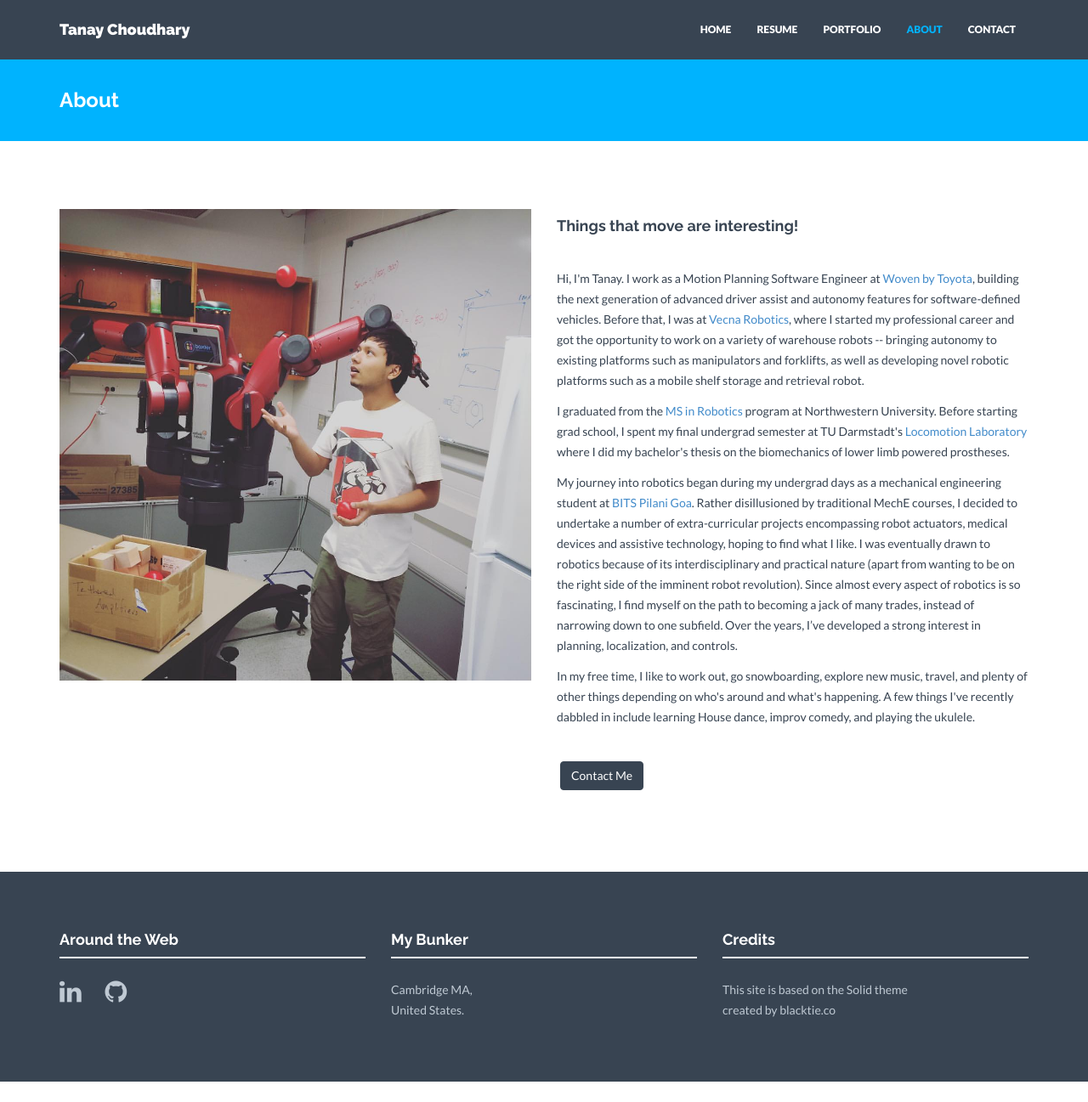
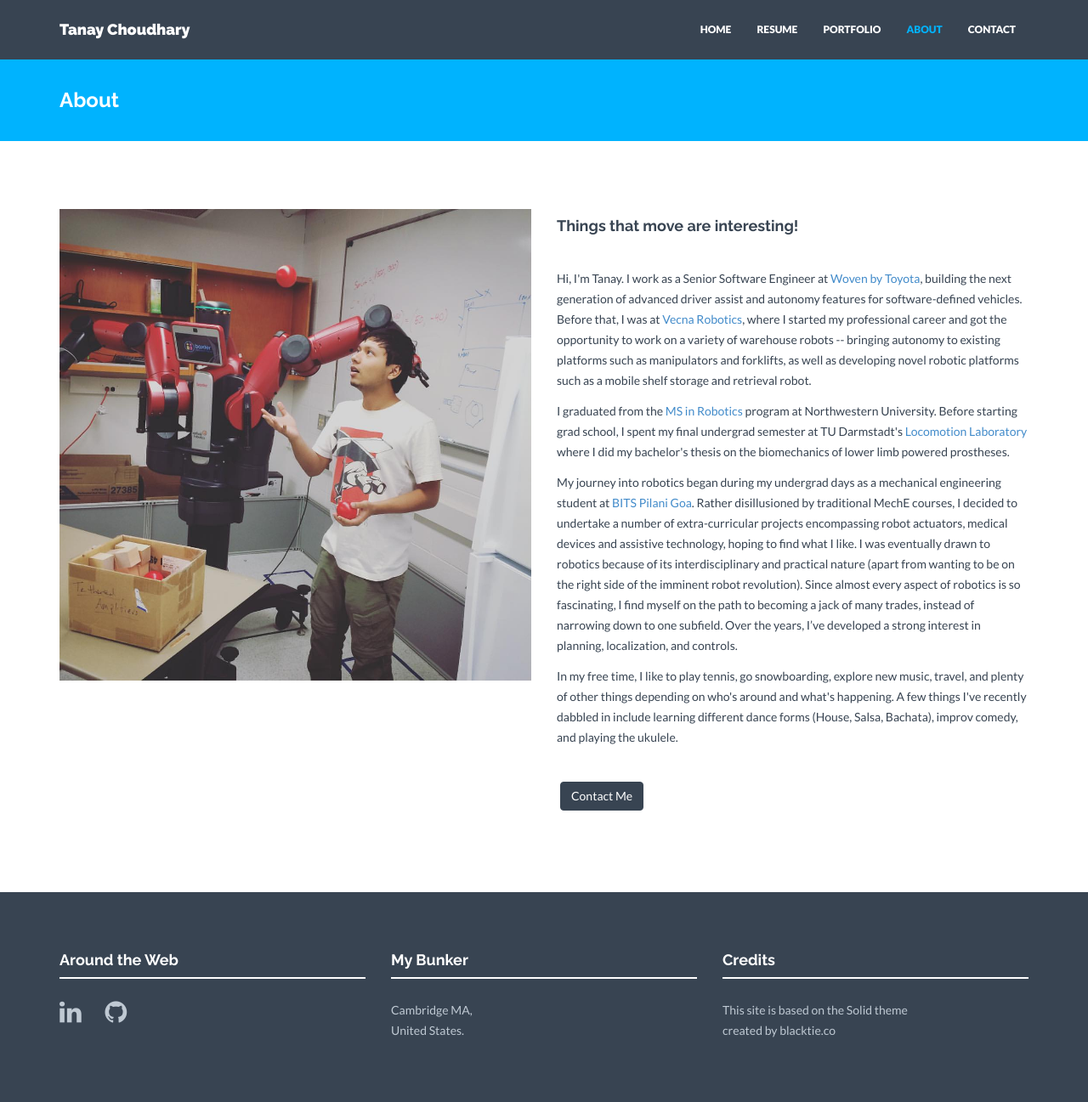
Before and after one commit to tanay-choudhary/tanay-choudhary.github.io, a Jekyll site: the page built from about.html, in a window 1280 px wide and 1297 px high. Shown: the whole window at 85% size. Built offline with Jekyll 4.4.1, drawn with Linux system fonts in a browser that asks for light colours; nearby versions of some CDN libraries.

Commit message:
Update about.html

```diff
--- a/about.html
+++ b/about.html
@@ -12,13 +12,13 @@ permalink: /about/
         <div class="col-lg-6">
             <h4>Things that move are interesting!</h4>
             <br>
-            <p>Hi, I'm Tanay. I work as a Motion Planning Software Engineer at <a href="https://woven.toyota/">Woven by Toyota</a>, building the next generation of advanced driver assist and autonomy features for software-defined vehicles. Before that, I was at <a href="https://www.vecnarobotics.com">Vecna Robotics</a>, where I started my professional career and got the opportunity to work on a variety of warehouse robots -- bringing autonomy to existing platforms such as manipulators and forklifts, as well as developing novel robotic platforms such as a mobile shelf storage and retrieval robot.</p>
+            <p>Hi, I'm Tanay. I work as a Senior Software Engineer at <a href="https://woven.toyota/">Woven by Toyota</a>, building the next generation of advanced driver assist and autonomy features for software-defined vehicles. Before that, I was at <a href="https://www.vecnarobotics.com">Vecna Robotics</a>, where I started my professional career and got the opportunity to work on a variety of warehouse robots -- bringing autonomy to existing platforms such as manipulators and forklifts, as well as developing novel robotic platforms such as a mobile shelf storage and retrieval robot.</p>
 
             <p>I graduated from the <a href="https://www.mccormick.northwestern.edu/robotics/people/alumni/2015-2016.html">MS in Robotics</a> program at Northwestern University. Before starting grad school, I spent my final undergrad semester at TU Darmstadt's <a href="https://lauflabor.ifs-tud.de/doku.php">Locomotion Laboratory</a> where I did my bachelor's thesis on the biomechanics of lower limb powered prostheses.</p>
 
             <p> My journey into robotics began during my undergrad days as a mechanical engineering student at <a href="https://www.bits-pilani.ac.in/goa/">BITS Pilani Goa</a>. Rather disillusioned by traditional MechE courses, I decided to undertake a number of extra-curricular projects encompassing robot actuators, medical devices and assistive technology, hoping to find what I like. I was eventually drawn to robotics because of its interdisciplinary and practical nature (apart from wanting to be on the right side of the imminent robot revolution). Since almost every aspect of robotics is so fascinating, I find myself on the path to becoming a jack of many trades, instead of narrowing down to one subfield. Over the years, I’ve developed a strong interest in planning, localization, and controls.</p>
 
-            <p>In my free time, I like to work out, go snowboarding, explore new music, travel, and plenty of other things depending on who's around and what's happening. A few things I've recently dabbled in include learning House dance, improv comedy, and playing the ukulele.</p>
+            <p>In my free time, I like to play tennis, go snowboarding, explore new music, travel, and plenty of other things depending on who's around and what's happening. A few things I've recently dabbled in include learning different dance forms (House, Salsa, Bachata), improv comedy, and playing the ukulele.</p>
             <p><br/><a href="/contact/" class="btn btn-theme">Contact Me</a></p>
         </div>
     </div>
```
